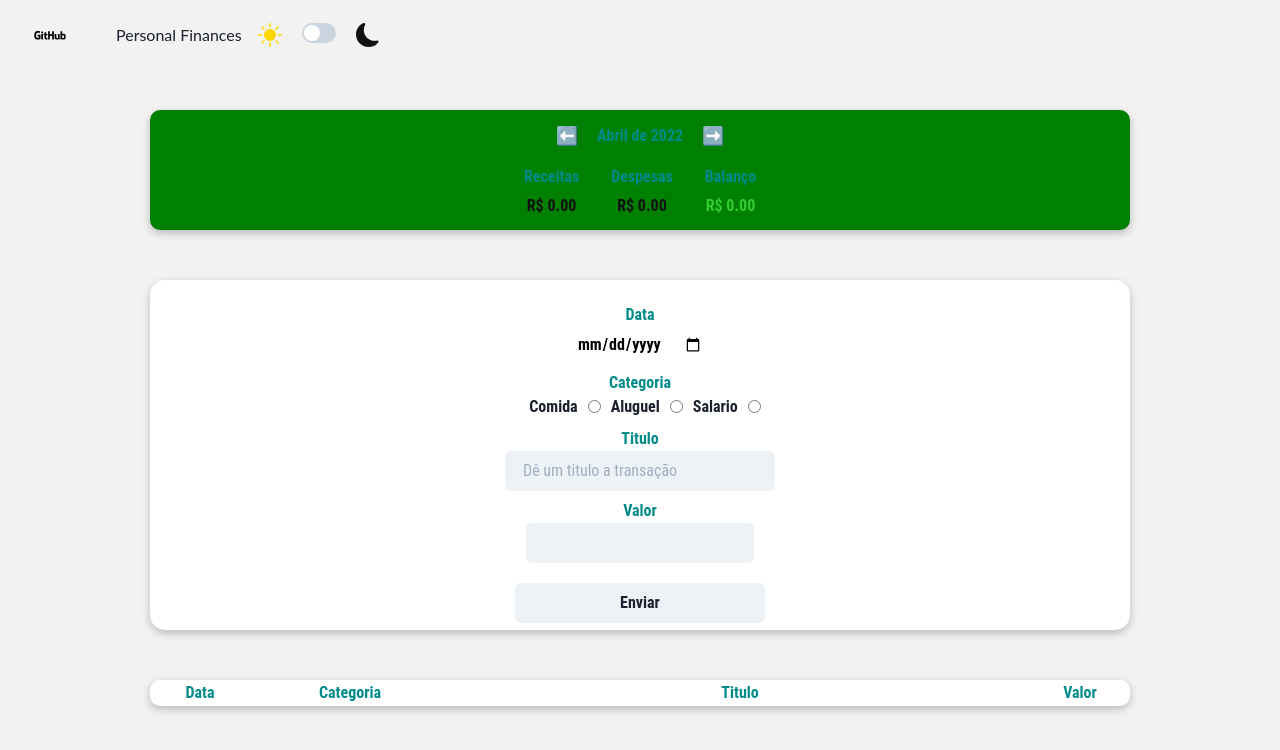
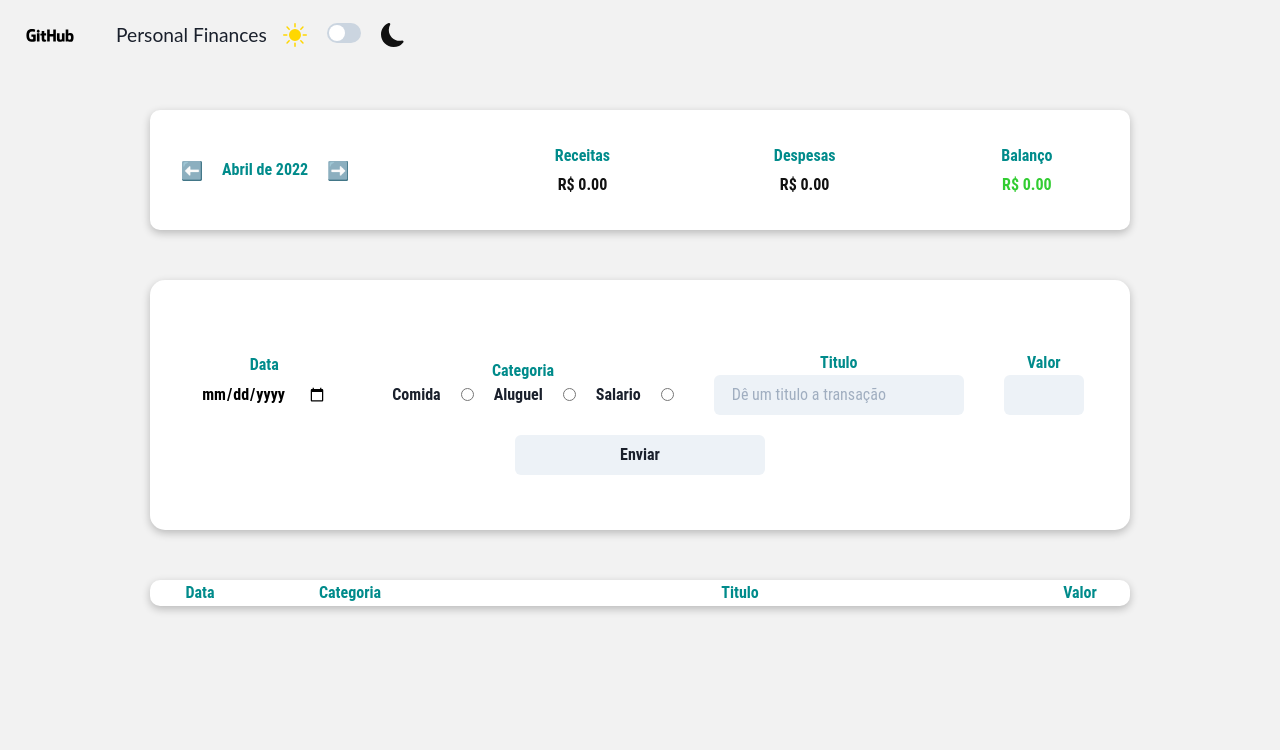
Before and after one commit to santosfk/personal-finances, a React (Vite) app: page / in a window 1280 px wide. Shown: the top 750 px of the page. Built offline with nearby package versions, Linux system fonts and the light colour scheme.

Commit message:
feat/adding responsiveness to application components

```diff
--- a/src/Pages/Home/style.ts
+++ b/src/Pages/Home/style.ts
@@ -18,6 +18,12 @@ export const Title = styled.h1`
   color: ${({ theme }) => theme.COLOR.INPUTS};
   font-size: 1rem;
   text-align: center;
+  @media (min-width: 768px) {
+    font-size: 1.2rem;
+  }
+  @media (min-width: 1440px) {
+    font-size: 1.7rem;
+  }
 `;
 export const LabelSwitch = styled.div`
   font-size: 0.7rem;
@@ -39,4 +45,10 @@ export const GitHubWrapper = styled.a`
   :hover {
     background-color: grey;
   }
+  @media (min-width: 768px) {
+    font-size: 3rem;
+  }
+  @media (min-width: 1440px) {
+    font-size: 4.5rem;
+  }
 `;
--- a/src/app.styles.ts
+++ b/src/app.styles.ts
@@ -1,6 +1,7 @@
 import styled from "styled-components";
 
 export const Container = styled.div`
-  width: 100%;
-  height: 100%;
+  padding: 0;
+  margin: 0;
+  box-sizing: border-box;
 `;
--- a/src/components/AddArea/index.tsx
+++ b/src/components/AddArea/index.tsx
@@ -33,7 +33,7 @@ export default function AddArea({ handleAddList }: Props) {
           <style.CategoryContent>
             <span> Categoria</span>
             <style.OptionsRadio>
-              <label>Comida</label>
+              <label htmlFor="food">Comida</label>
               <input
                 type="radio"
                 value="food"
@@ -47,7 +47,7 @@ export default function AddArea({ handleAddList }: Props) {
                 {...register("category")}
               ></input>
 
-              <label>Salario</label>
+              <label htmlFor="salary">Salario</label>
               <input
                 type="radio"
                 value="salary"
@@ -59,7 +59,6 @@ export default function AddArea({ handleAddList }: Props) {
             <label>
               Titulo
               <Input
-                style={{ width: "270px" }}
                 type="text"
                 variant="filled"
                 placeholder="Dê um titulo a transação"
--- a/src/components/AddArea/style.ts
+++ b/src/components/AddArea/style.ts
@@ -12,6 +12,12 @@ export const Container = styled.div`
   display: flex;
   align-items: center;
   justify-content: space-evenly;
+  @media (min-width: 768px) {
+    height: 400px;
+  }
+  @media (min-width: 1024px) {
+    height: 250px;
+  }
 `;
 export const FormContent = styled.form`
   display: flex;
@@ -62,15 +68,44 @@ export const OptionsRadio = styled.div`
     font-weight: bold;
     color: ${({ theme }) => theme.COLOR.INPUTS};
   }
+  @media (min-width: 375px) {
+    label {
+      margin: 0px 20px;
+    }
+  }
+  @media (min-width: 768px) {
+    gap: 2rem;
+  }
+  @media (min-width: 1024px) {
+    gap: 0;
+  }
 `;
 export const TitleContent = styled.div`
   margin: 0px 20px;
+  input.chakra-input {
+    width: 250px;
+  }
   label {
     display: flex;
     flex-direction: column;
     text-align: center;
     color: ${({ theme }) => theme.COLOR.SECONDTEXT};
     font-weight: bold;
+  }
+  @media (min-width: 375px) {
+    input.chakra-input {
+      width: 320px;
+    }
+  }
+  @media (min-width: 768px) {
+    input.chakra-input {
+      width: 450px;
+    }
+  }
+  @media (min-width: 1024px) {
+    input.chakra-input {
+      width: 250px;
+    }
   }
 `;
 export const ValueContent = styled.div`
@@ -82,11 +117,25 @@ export const ValueContent = styled.div`
     font-weight: bold;
     color: ${({ theme }) => theme.COLOR.SECONDTEXT};
   }
+  @media (min-width: 375px) {
+    .chakra-input.css-1pwkzcn {
+      width: 270px;
+    }
+  }
+  @media (min-width: 768px) {
+    .chakra-input.css-1pwkzcn {
+      width: 250px;
+    }
+  }
+  @media (min-width: 1024px) {
+    .chakra-input.css-1pwkzcn {
+      width: 80px;
+    }
+  }
 `;
 
 export const Submit = styled.div`
   margin: auto;
-
   input {
     background: none;
     width: 200px;
@@ -112,4 +161,11 @@ export const ReceiveAlldata = styled.div`
   justify-content: space-evenly;
   align-items: center;
   gap: 0.5rem;
+  @media (min-width: 768px) {
+    gap: 1.2rem;
+  }
+  @media (min-width: 1024px) {
+    flex-direction: row;
+    gap: 0;
+  }
 `;
--- a/src/components/InfoArea/style.ts
+++ b/src/components/InfoArea/style.ts
@@ -15,8 +15,8 @@ export const Container = styled.div`
   justify-content: center;
   align-items: center;
   gap: 1rem;
-  @media (min-width: 600px) {
-    background-color: green;
+  @media (min-width: 768px) {
+    flex-direction: row;
   }
 `;
 
@@ -43,5 +43,8 @@ export const ResumeArea = styled.div`
   align-items: center;
   gap: 2rem;
   font-weight: bold;
+  @media (min-width: 425px) {
+    gap: 2.5rem;
+  }
 `;
 export const MonthTitle = styled.div``;
```
